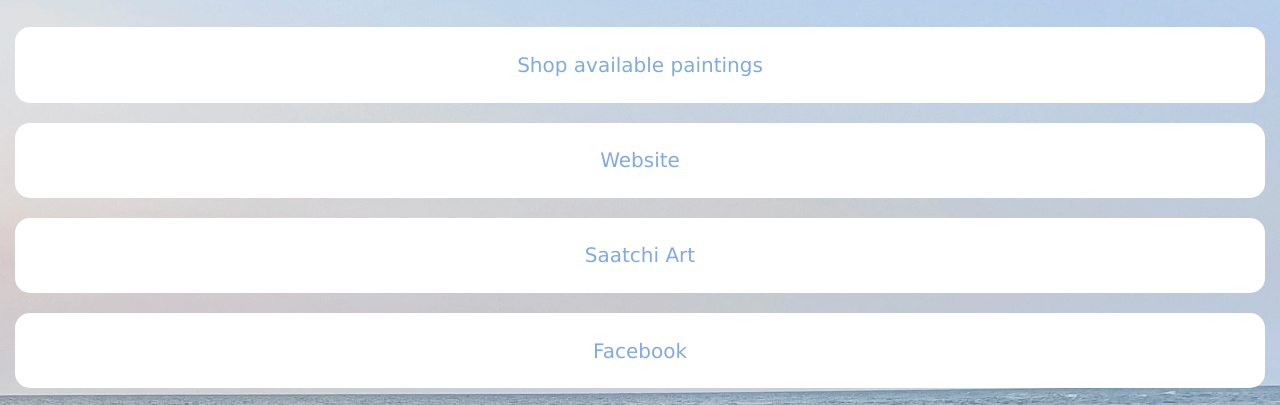
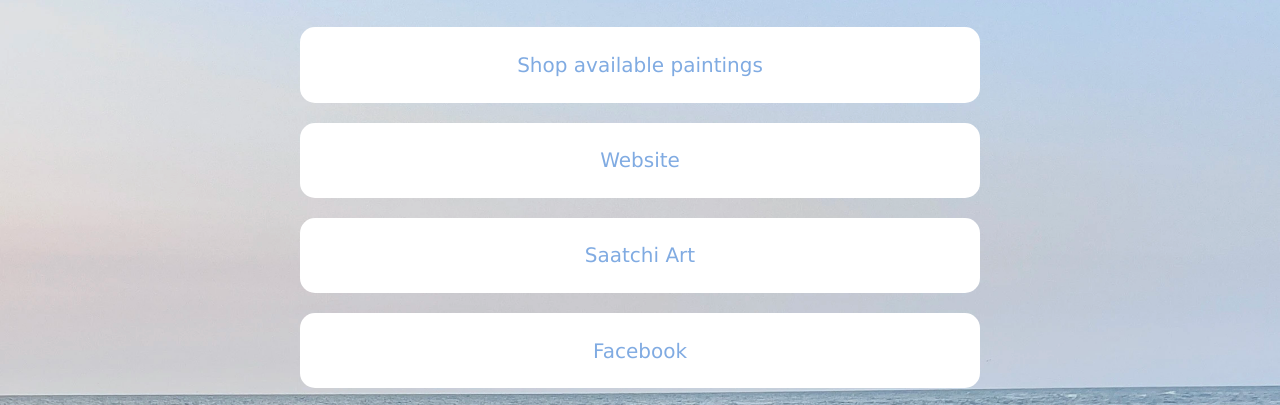
Before and after one commit to MyW0rld/tianabreeze.art, a plain HTML site: page link-tree/index.html in a window 1280 px wide. Shown: the part 336-741 px from the top of the page. Drawn offline with Linux system fonts and the light colour scheme.

Commit message:
Update style.css

```diff
--- a/link-tree/style.css
+++ b/link-tree/style.css
@@ -66,7 +66,7 @@ nav {
 
 nav a {
   flex-basis: 100%;
-  margin: 10px 15px;
+  margin: 10px 300px;
   font-size: 20px;
   color: #80abe2;
   background-color: #ffffff;
@@ -93,6 +93,7 @@ nav a:hover {
     flex-direction: column;
   }
   nav a {
+	margin: 10px 15px;
     font-size: 20px;
   }
 }
```
